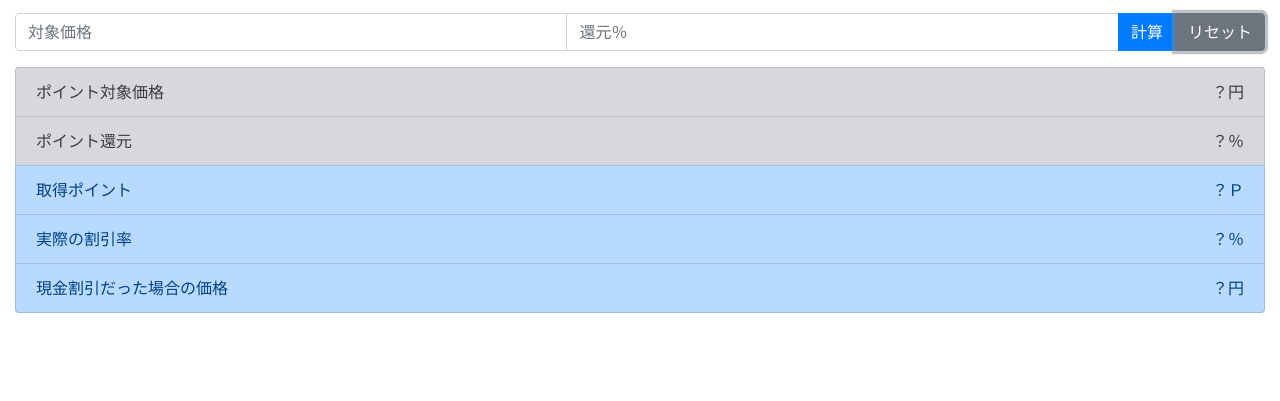
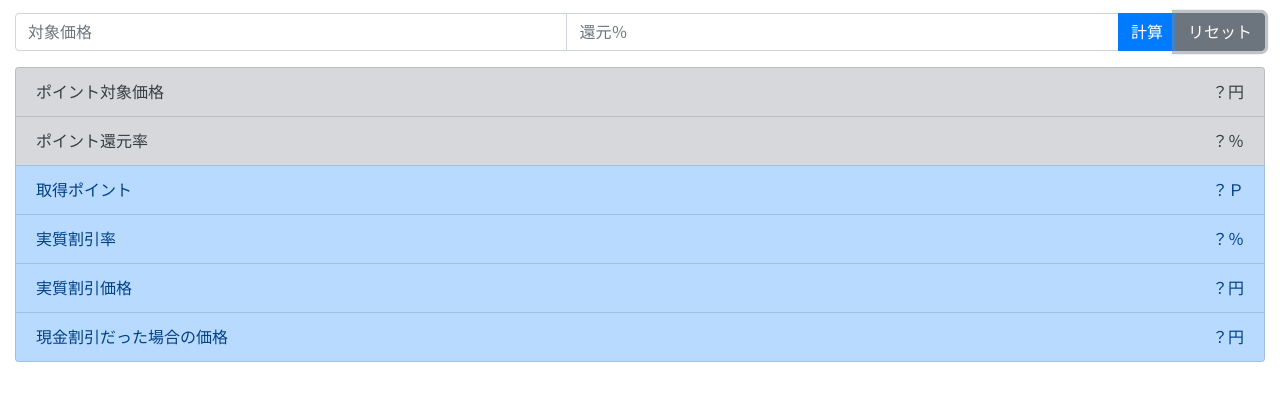
Before and after one commit to kodaka/kodaka.github.io, a plain HTML site: page app/shop-point/index.html in a window 1280 px wide. Both pictures are taken after a click on the button "リセット". Shown: the part 83-484 px from the top of the page. Drawn offline with nearby package versions, Linux system fonts and the light colour scheme.

Commit message:
enhance app/shop-point

```diff
--- a/app/shop-point/index.html
+++ b/app/shop-point/index.html
@@ -42,7 +42,7 @@
                     <span><span id="shop-price" data-default="？">？</span>円</span>
                 </li>
                 <li class="list-group-item list-group-item-secondary d-flex justify-content-between align-items-center">
-                    ポイント還元
+                    ポイント還元率
                     <span><span id="shop-percent" data-default="？">？</span>％</span>
                 </li>
                 <li class="list-group-item list-group-item-primary d-flex justify-content-between align-items-center">
@@ -50,12 +50,16 @@
                     <span><span id="shop-point" data-default="？">？</span>Ｐ</span>
                 </li>
                 <li class="list-group-item list-group-item-primary d-flex justify-content-between align-items-center">
-                    実際の割引率
+                    実質割引率
                     <span><span id="real-percent" data-default="？">？</span>％</span>
                 </li>
                 <li class="list-group-item list-group-item-primary d-flex justify-content-between align-items-center">
+                    実質割引価格
+                    <span><span id="real-price" data-default="？">？</span>円</span>
+                </li>
+                <li class="list-group-item list-group-item-primary d-flex justify-content-between align-items-center">
                     現金割引だった場合の価格
-                    <span><span id="real-price" data-default="？">？</span>円</span>
+                    <span><span id="money-price" data-default="？">？</span>円</span>
                 </li>
             </ul>
         </div>
@@ -79,8 +83,9 @@
         var $shopPoint   = $("#shop-point");
         var $realPercent = $("#real-percent");
         var $realPrice   = $("#real-price");
+        var $moneyPrice  = $("#money-price");
 
-        var draw = function(formPrice, formPercent, shopPrice, shopPercent, shopPoint, realPercent, realPrice){
+        var draw = function(formPrice, formPercent, shopPrice, shopPercent, shopPoint, realPercent, realPrice, moneyPrice){
             $formPrice.val(formPrice);
             $formPercent.val(formPercent);
             $shopPrice.text(shopPrice);
@@ -88,6 +93,7 @@
             $shopPoint.text(shopPoint);
             $realPercent.text(realPercent);
             $realPrice.text(realPrice);
+            $moneyPrice.text(moneyPrice);
         };
 
         $("#form").submit(function(){
@@ -99,7 +105,8 @@
             var realRate    = shopPrice / (shopPrice + shopPoint);
             var realPercent = Math.round((1 - realRate) * 100 * 1000) / 1000;
             var realPrice   = Math.floor(shopPrice * realRate);
-            draw(formPrice, formPercent, shopPrice, shopPercent, shopPoint, realPercent, realPrice);
+            var moneyPrice  = Math.floor(shopPrice * (100 - shopPercent) / 100);
+            draw(formPrice, formPercent, shopPrice, shopPercent, shopPoint, realPercent, realPrice, moneyPrice);
             return false;
         });
 
@@ -111,7 +118,8 @@
             var shopPoint   = $shopPoint.data("default");
             var realPercent = $realPercent.data("default");
             var realPrice   = $realPrice.data("default");
-            draw(formPrice, formPercent, shopPrice, shopPercent, shopPoint, realPercent, realPrice);
+            var moneyPrice  = $moneyPrice.data("default");
+            draw(formPrice, formPercent, shopPrice, shopPercent, shopPoint, realPercent, realPrice, moneyPrice);
             return false;
         });
     });
```
